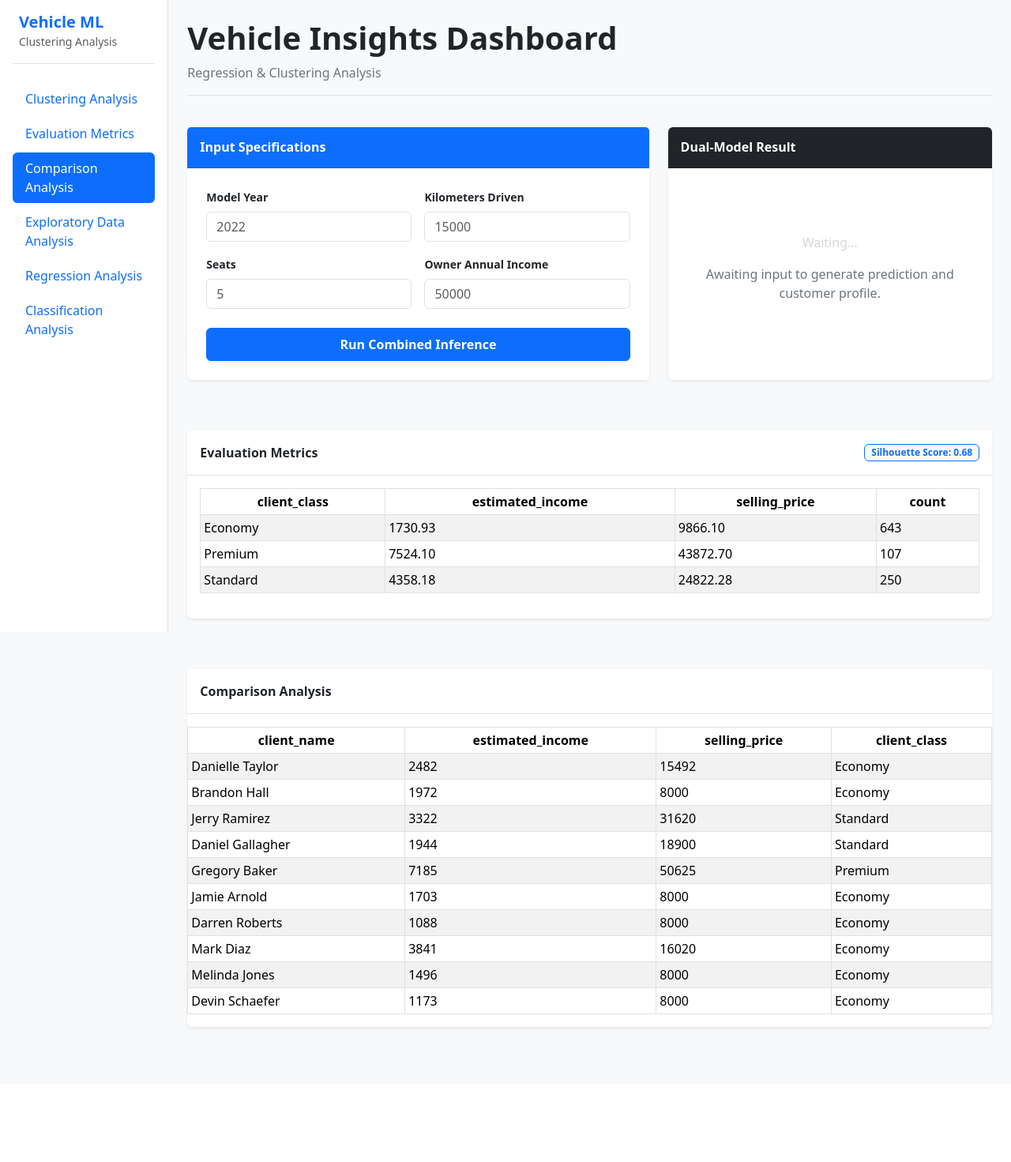
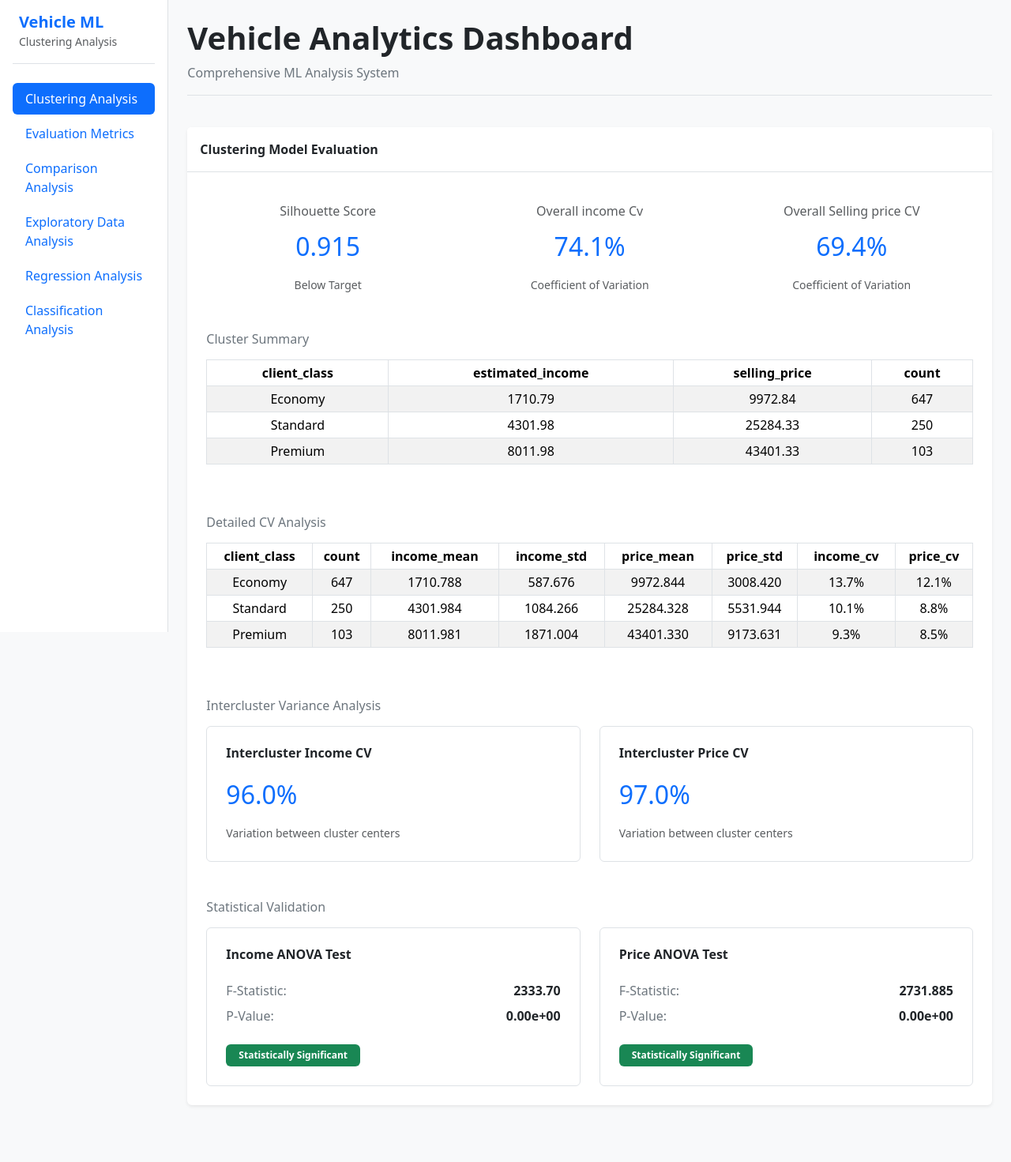
Before and after one commit to Divi-ne/Price_prediction, a Django app: page /clustering_analysis in a window 1280 px wide. Shown: the whole page at 79% size. Before the commit the page ends 1303 px from the top, so only its background shows below. Run offline with Django 5.2, Linux system fonts and the light colour scheme.

Commit message:
Add 3-cluster model with StandardScaler, intercluster CV, ANOVA statistical validation, and map interactivity

```diff
--- a/predictor/templates/predictor/clustering_analysis.html
+++ b/predictor/templates/predictor/clustering_analysis.html
@@ -24,99 +24,110 @@
                 </div>
             </nav>
             <main class="col-md-9 ms-sm-auto col-lg-10 px-md-4 py-4" data-bs-spy="scroll" data-bs-target="#data_exploration-nav" data-bs-smooth-scroll="true" tabindex="0">
-                <header class="mb-4 border-bottom pb-3 d-flex justify-content-between align-items-center">
+                <header class="mb-4 border-bottom pb-3">
                     <div>
-                        <h1 class="fw-bold text-dark">Vehicle Insights Dashboard</h1>
-                        <p class="text-secondary mb-0">Regression & Clustering Analysis</p>
+                        <h1 class="fw-bold text-dark">Vehicle Analytics Dashboard</h1>
+                        <p class="text-secondary mb-0">Comprehensive ML Analysis System</p>
                     </div>
                 </header>
-                <section id="clustering-analysis" class="mb-5 pt-3">
-                    <div class="row g-4">
-                        <div class="col-lg-7">
-                            <div class="card shadow-sm border-0 h-100">
-                                <div class="card-header bg-primary text-white py-3">
-                                    <h6 class="mb-0 fw-bold">Input Specifications</h6>
+
+                <section id="model-evaluation" class="mb-5 pt-3">
+                    <div class="card shadow-sm border-0">
+                        <div class="card-header bg-white border-bottom py-3">
+                            <span class="fw-bold text-dark">Clustering Model Evaluation</span>
                         </div>
                         <div class="card-body p-4">
-                                    <form method="POST" action="">
-                                        {% csrf_token %}
-                                        <div class="row g-3">
-                                            <div class="col-md-6">
-                                                <label class="form-label fw-semibold small">Model Year</label>
-                                                <input type="number" name="year" class="form-control" placeholder="2022" required>
+                            <div class="row text-center mb-5 mt-3">
+                                <div class="col-md-4">
+                                    <h6 class="text-muted mb-3">Silhouette Score</h6>
+                                    <h2 class="text-primary mb-3">{{ evaluations.silhouette|safe }}</h2>
+                                    <small class="text-muted">Below Target</small>
                                 </div>
-                                            <div class="col-md-6">
-                                                <label class="form-label fw-semibold small">Kilometers Driven</label>
-                                                <input type="number" step="any" name="km" class="form-control" placeholder="15000" required>
+                                <div class="col-md-4">
+                                    <h6 class="text-muted mb-3">Overall income Cv</h6>
+                                    <h2 class="text-primary mb-3">{{ evaluations.overall_income_cv|safe }}</h2>
+                                    <small class="text-muted">Coefficient of Variation</small>
                                 </div>
-                                            <div class="col-md-6">
-                                                <label class="form-label fw-semibold small">Seats</label>
-                                                <input type="number" name="seats" class="form-control" placeholder="5" required>
-                                            </div>
-                                            <div class="col-md-6">
-                                                <label class="form-label fw-semibold small">Owner Annual Income</label>
-                                                <input type="number" step="any" name="income" class="form-control" placeholder="50000" required>
-                                            </div>
-                                            <div class="col-12 mt-4">
-                                                <button type="submit" class="btn btn-primary w-100 fw-bold py-2 shadow-sm">Run Combined Inference</button>
+                                <div class="col-md-4">
+                                    <h6 class="text-muted mb-3">Overall Selling price CV</h6>
+                                    <h2 class="text-primary mb-3">{{ evaluations.overall_price_cv|safe }}</h2>
+                                    <small class="text-muted">Coefficient of Variation</small>
                                 </div>
                             </div>
-                                    </form>
+
+                            <div class="mb-5">
+                                <h6 class="text-secondary mb-3">Cluster Summary</h6>
+                                <div class="table-responsive">
+                                    {{ evaluations.summary|safe }}
+                                </div>
+                            </div>
+
+                            <div>
+                                <h6 class="text-secondary mb-3">Detailed CV Analysis</h6>
+                                <div class="table-responsive">
+                                    {{ evaluations.detailed_cv|safe }}
+                                </div>
+                            </div>
+                            <div class="mt-5">
+                                <h6 class="text-secondary mb-3">Intercluster Variance Analysis</h6>
+                                <div class="row g-4">
+                                    <div class="col-md-6">
+                                        <div class="card border">
+                                            <div class="card-body p-4">
+                                                <h6 class="fw-bold mb-4">Intercluster Income CV</h6>
+                                                <h2 class="text-primary mb-3">{{ evaluations.intercluster_income_cv|safe }}</h2>
+                                                <small class="text-muted">Variation between cluster centers</small>
                                             </div>
                                         </div>
                                     </div>
-                        <div class="col-lg-5">
-                            <div class="card shadow-sm border-0 h-100 bg-white overflow-hidden">
-                                <div class="card-header bg-dark text-white py-3">
-                                    <h6 class="mb-0 fw-bold">Dual-Model Result</h6>
-                                </div>
-                                <div class="card-body d-flex flex-column align-items-center justify-content-center text-center p-4">
-                                    {% if price %}
-                                    <div class="mb-4">
-                                        <small class="text-muted text-uppercase fw-bold ls-wide">Estimated Value</small>
-                                        <h2 class="display-4 fw-bold text-primary mb-0">${{ price|floatformat:2 }}</h2>
-                                    </div>
-                                    <hr class="w-75 my-3 opacity-10">
-                                    <div class="mt-2">
-                                        <small class="text-muted text-uppercase fw-bold ls-wide">Client Cluster</small>
-                                        <div class="mt-2">
-                                            <span class="badge rounded-pill bg-success px-4 py-2 fs-6">{{ prediction|safe }}</span>
-                                        </div>
-                                    </div>
-                                    {% else %}
-                                    <div class="py-5">
-                                        <div class="text-muted mb-3 opacity-25">Waiting...</div>
-                                        <p class="text-secondary">Awaiting input to generate prediction and customer profile.</p>
-                                    </div>
-                                    {% endif %}
+                                    <div class="col-md-6">
+                                        <div class="card border">
+                                            <div class="card-body p-4">
+                                                <h6 class="fw-bold mb-4">Intercluster Price CV</h6>
+                                                <h2 class="text-primary mb-3">{{ evaluations.intercluster_price_cv|safe }}</h2>
+                                                <small class="text-muted">Variation between cluster centers</small>
                                             </div>
                                         </div>
                                     </div>
                                 </div>
-                </section>
-                <section id="evaluation-metrics" class="mb-5 pt-3">
-                    <div class="card shadow-sm border-0">
-                        <div class="card-header bg-white border-bottom py-3 d-flex justify-content-between align-items-center">
-                            <span class="fw-bold text-dark">Evaluation Metrics</span>
-                            <span class="badge bg-light text-primary border border-primary">
-                                Silhouette Score: {{ evaluations.silhouette|safe }}
-                            </span>
                             </div>
-                        <div class="card-body">
-                            <div class="table-responsive">
-                                {{ evaluations.summary|safe }}
+
+                            <div class="mt-5">
+                                <h6 class="text-secondary mb-3">Statistical Validation</h6>
+                                <div class="row g-4">
+                                    <div class="col-md-6">
+                                        <div class="card border">
+                                            <div class="card-body p-4">
+                                                <h6 class="fw-bold mb-4">Income ANOVA Test</h6>
+                                                <div class="d-flex justify-content-between mb-2">
+                                                    <span class="text-secondary">F-Statistic:</span>
+                                                    <span class="fw-bold">{{ evaluations.f_inc|safe }}</span>
+                                                </div>
+                                                <div class="d-flex justify-content-between mb-4">
+                                                    <span class="text-secondary">P-Value:</span>
+                                                    <span class="fw-bold">{{ evaluations.p_inc|safe }}</span>
+                                                </div>
+                                                <span class="badge bg-success text-white py-2 px-3">Statistically Significant</span>
                                             </div>
                                         </div>
                                     </div>
-                </section>
-                <section id="comparison-analysis" class="mb-5 pt-3">
-                    <div class="card shadow-sm border-0">
-                        <div class="card-header bg-white border-bottom py-3">
-                            <span class="fw-bold">Comparison Analysis</span>
+                                    <div class="col-md-6">
+                                        <div class="card border">
+                                            <div class="card-body p-4">
+                                                <h6 class="fw-bold mb-4">Price ANOVA Test</h6>
+                                                <div class="d-flex justify-content-between mb-2">
+                                                    <span class="text-secondary">F-Statistic:</span>
+                                                    <span class="fw-bold">{{ evaluations.f_price|safe }}</span>
                                                 </div>
-                        <div class="card-body p-0">
-                            <div class="table-responsive mt-3">
-                                {{ evaluations.comparison|safe }}
+                                                <div class="d-flex justify-content-between mb-4">
+                                                    <span class="text-secondary">P-Value:</span>
+                                                    <span class="fw-bold">{{ evaluations.p_price|safe }}</span>
+                                                </div>
+                                                <span class="badge bg-success text-white py-2 px-3">Statistically Significant</span>
+                                            </div>
+                                        </div>
+                                    </div>
+                                </div>
                             </div>
                         </div>
                     </div>
```
Also changed, not shown: model_generators/clustering/train_cluster.py (+78 -23 lines), predictor/data_exploration.py (+62 -6 lines), 1 other file. Lines whose indentation alone changed are shown as unchanged.
